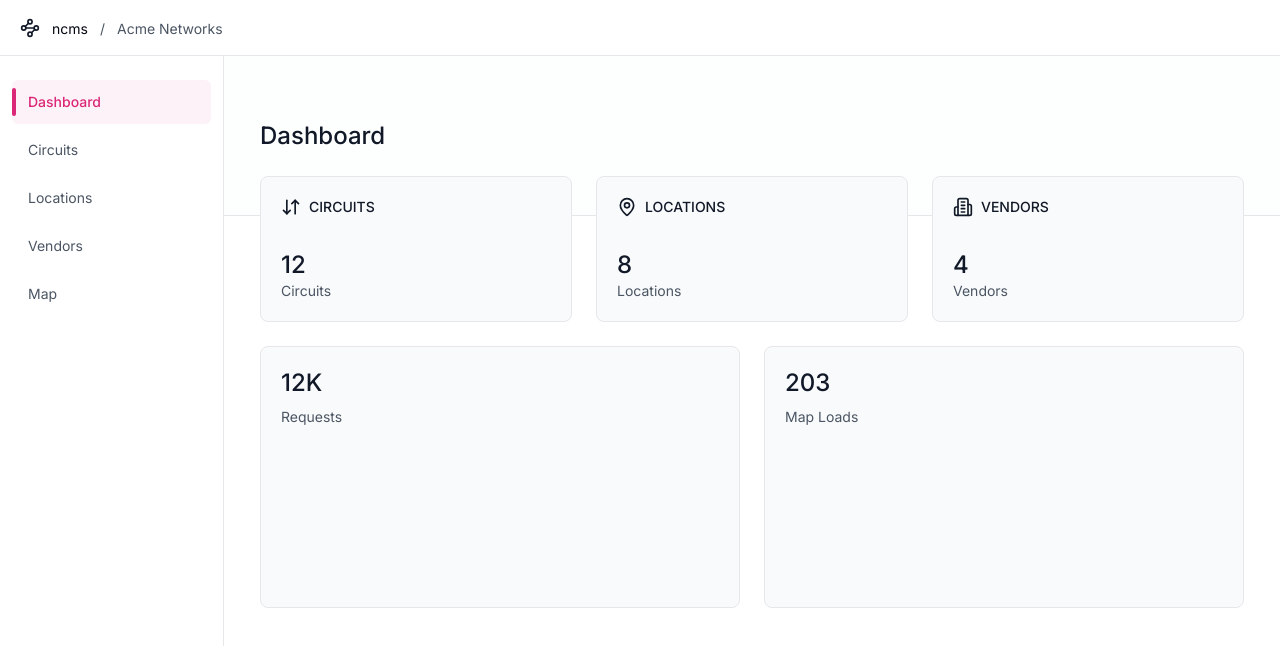
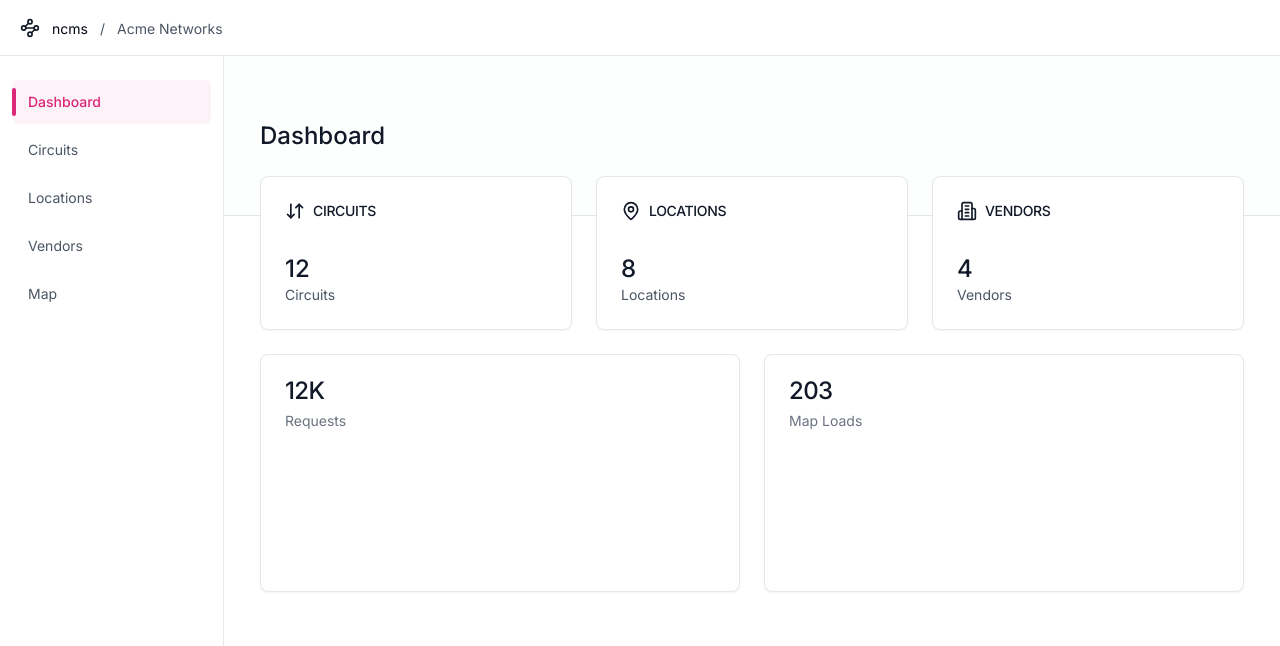
Before and after one commit to starlightroad/ncms, a Next.js app: page / in a window 1280 px wide. Shown: the top 646 px of the page. Built offline with nearby package versions, Linux system fonts and the light colour scheme.

Commit message:
Refactor the dashboard cards

```diff
--- a/app/ui/card.tsx
+++ b/app/ui/card.tsx
@@ -1,5 +1,53 @@
-export function Card({ children }: { children: React.ReactNode }) {
-  return <div className="rounded-lg border bg-gray-50 p-5">{children}</div>;
-}
+import { forwardRef } from 'react';
+import { cn } from '@/app/lib/utils';
 
-export function CardBody() {}
+export const Card = forwardRef<HTMLDivElement, React.HTMLAttributes<HTMLDivElement>>(
+  ({ className, ...props }, ref) => (
+    <div
+      ref={ref}
+      className={cn('rounded-lg border bg-card text-card-foreground shadow-sm', className)}
+      {...props}
+    />
+  ),
+);
+Card.displayName = 'Card';
+
+export const CardHeader = forwardRef<HTMLDivElement, React.HTMLAttributes<HTMLDivElement>>(
+  ({ className, ...props }, ref) => (
+    <div ref={ref} className={cn('flex flex-col space-y-1.5 p-6', className)} {...props} />
+  ),
+);
+CardHeader.displayName = 'CardHeader';
+
+export const CardTitle = forwardRef<HTMLParagraphElement, React.HTMLAttributes<HTMLHeadingElement>>(
+  ({ className, ...props }, ref) => (
+    <h3
+      ref={ref}
+      className={cn('text-2xl font-semibold leading-none tracking-tight', className)}
+      {...props}
+    />
+  ),
+);
+CardTitle.displayName = 'CardTitle';
+
+export const CardDescription = forwardRef<
+  HTMLParagraphElement,
+  React.HTMLAttributes<HTMLParagraphElement>
+>(({ className, ...props }, ref) => (
+  <p ref={ref} className={cn('text-sm text-muted-foreground', className)} {...props} />
+));
+CardDescription.displayName = 'CardDescription';
+
+export const CardContent = forwardRef<HTMLDivElement, React.HTMLAttributes<HTMLDivElement>>(
+  ({ className, ...props }, ref) => (
+    <div ref={ref} className={cn('p-6 pt-0', className)} {...props} />
+  ),
+);
+CardContent.displayName = 'CardContent';
+
+export const CardFooter = forwardRef<HTMLDivElement, React.HTMLAttributes<HTMLDivElement>>(
+  ({ className, ...props }, ref) => (
+    <div ref={ref} className={cn('flex items-center p-6 pt-0', className)} {...props} />
+  ),
+);
+CardFooter.displayName = 'CardFooter';
--- a/app/ui/dashboard/circuits-card.tsx
+++ b/app/ui/dashboard/circuits-card.tsx
@@ -1,5 +1,5 @@
 import { ArrowDownUpIcon } from 'lucide-react';
-import { Card } from '@/app/ui/card';
+import { Card, CardContent, CardHeader, CardTitle } from '@/app/ui/card';
 import { formatNumberToShorterNotation } from '@/app/lib/utils';
 
 export default function CircuitsCard() {
@@ -13,14 +13,18 @@ export default function CircuitsCard() {
   return (
     <div className="col-span-2 row-span-1">
       <Card>
-        <header className="mb-8 flex items-center space-x-2">
-          <ArrowDownUpIcon className="h-5 w-5 text-gray-900" />
-          <h3 className="text-sm font-medium uppercase text-gray-900">{placeholderData.label}</h3>
-        </header>
-        <div>
+        <CardHeader className="pb-0">
+          <header className="mb-8 flex items-center space-x-2">
+            <ArrowDownUpIcon className="h-5 w-5 text-gray-900" />
+            <CardTitle className="text-sm font-medium uppercase text-gray-900">
+              {placeholderData.label}
+            </CardTitle>
+          </header>
+        </CardHeader>
+        <CardContent>
           <p className="text-2xl font-medium text-gray-900">{formattedCount}</p>
           <h4 className="text-sm capitalize text-gray-600">{placeholderData.label}</h4>
-        </div>
+        </CardContent>
       </Card>
     </div>
   );
--- a/app/ui/dashboard/locations-card.tsx
+++ b/app/ui/dashboard/locations-card.tsx
@@ -1,5 +1,5 @@
 import { MapPinIcon } from 'lucide-react';
-import { Card } from '@/app/ui/card';
+import { Card, CardContent, CardHeader, CardTitle } from '@/app/ui/card';
 import { formatNumberToShorterNotation } from '@/app/lib/utils';
 
 export default function LocationsCard() {
@@ -13,14 +13,18 @@ export default function LocationsCard() {
   return (
     <div className="col-span-2 row-span-1">
       <Card>
-        <header className="mb-8 flex items-center space-x-2">
-          <MapPinIcon className="h-5 w-5 text-gray-900" />
-          <h3 className="text-sm font-medium uppercase text-gray-900">{placeholderData.label}</h3>
-        </header>
-        <div>
+        <CardHeader className="pb-0">
+          <header className="mb-8 flex items-center space-x-2">
+            <MapPinIcon className="h-5 w-5 text-gray-900" />
+            <CardTitle className="text-sm font-medium uppercase text-gray-900">
+              {placeholderData.label}
+            </CardTitle>
+          </header>
+        </CardHeader>
+        <CardContent>
           <p className="text-2xl font-medium text-gray-900">{formattedCount}</p>
           <h4 className="text-sm capitalize text-gray-600">{placeholderData.label}</h4>
-        </div>
+        </CardContent>
       </Card>
     </div>
   );
--- a/app/ui/dashboard/map-loads-card.tsx
+++ b/app/ui/dashboard/map-loads-card.tsx
@@ -1,4 +1,4 @@
-import { Card } from '@/app/ui/card';
+import { Card, CardDescription, CardHeader, CardTitle } from '@/app/ui/card';
 import { formatNumberToShorterNotation } from '@/app/lib/utils';
 
 export default function MapLoadsCard() {
@@ -12,10 +12,12 @@ export default function MapLoadsCard() {
   return (
     <div className="col-span-3 row-span-2">
       <Card>
-        <header className="mb-40 space-y-2">
-          <h3 className="text-2xl font-medium uppercase text-gray-900">{formattedCount}</h3>
-          <p className="text-sm capitalize text-gray-600">{placeholderData.label}</p>
-        </header>
+        <CardHeader className="pb-0">
+          <header className="mb-40 space-y-2">
+            <CardTitle className="font-medium uppercase text-gray-900">{formattedCount}</CardTitle>
+            <CardDescription className="capitalize">{placeholderData.label}</CardDescription>
+          </header>
+        </CardHeader>
       </Card>
     </div>
   );
--- a/app/ui/dashboard/requests-card.tsx
+++ b/app/ui/dashboard/requests-card.tsx
@@ -1,4 +1,4 @@
-import { Card } from '@/app/ui/card';
+import { Card, CardDescription, CardHeader, CardTitle } from '@/app/ui/card';
 import { formatNumberToShorterNotation } from '@/app/lib/utils';
 
 export default function RequestsCard() {
@@ -12,10 +12,12 @@ export default function RequestsCard() {
   return (
     <div className="col-span-3 row-span-2">
       <Card>
-        <header className="mb-40 space-y-2">
-          <h3 className="text-2xl font-medium uppercase text-gray-900">{formattedCount}</h3>
-          <p className="text-sm capitalize text-gray-600">{placeholderData.label}</p>
-        </header>
+        <CardHeader className="pb-0">
+          <header className="mb-40 space-y-2">
+            <CardTitle className="font-medium uppercase text-gray-900">{formattedCount}</CardTitle>
+            <CardDescription className="capitalize">{placeholderData.label}</CardDescription>
+          </header>
+        </CardHeader>
       </Card>
     </div>
   );
--- a/app/ui/dashboard/vendors-card.tsx
+++ b/app/ui/dashboard/vendors-card.tsx
@@ -1,5 +1,5 @@
 import { Building2Icon } from 'lucide-react';
-import { Card } from '@/app/ui/card';
+import { Card, CardContent, CardHeader, CardTitle } from '@/app/ui/card';
 import { formatNumberToShorterNotation } from '@/app/lib/utils';
 
 export default function VendorsCard() {
@@ -13,14 +13,18 @@ export default function VendorsCard() {
   return (
     <div className="col-span-2 row-span-1">
       <Card>
-        <header className="mb-8 flex items-center space-x-2">
-          <Building2Icon className="h-5 w-5 text-gray-900" />
-          <h3 className="text-sm font-medium uppercase text-gray-900">{placeholderData.label}</h3>
-        </header>
-        <div>
+        <CardHeader className="pb-0">
+          <header className="mb-8 flex items-center space-x-2">
+            <Building2Icon className="h-5 w-5 text-gray-900" />
+            <CardTitle className="text-sm font-medium uppercase text-gray-900">
+              {placeholderData.label}
+            </CardTitle>
+          </header>
+        </CardHeader>
+        <CardContent>
           <p className="text-2xl font-medium text-gray-900">{formattedCount}</p>
           <h4 className="text-sm capitalize text-gray-600">{placeholderData.label}</h4>
-        </div>
+        </CardContent>
       </Card>
     </div>
   );
```
